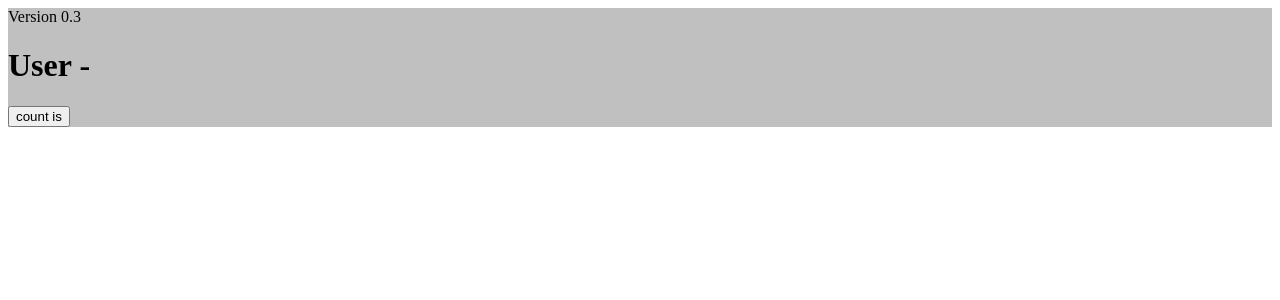
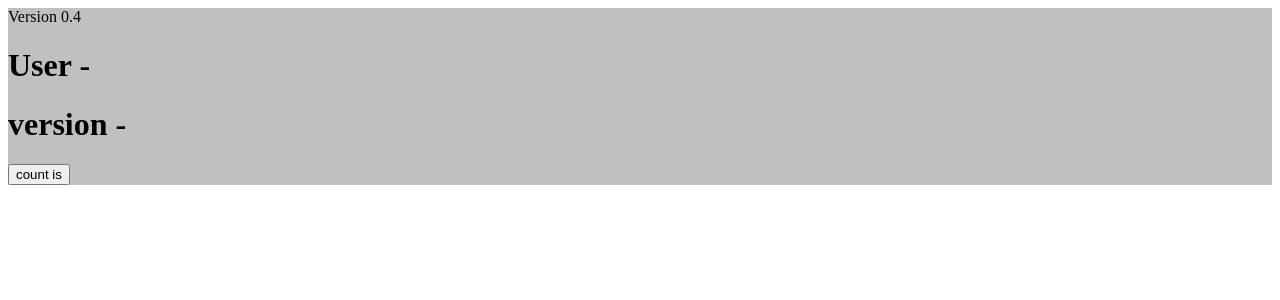
Before and after one commit to SerjioValentes/tg-web-app, a React (Vite) app: page / in a window 1280 px wide. Shown: the top 300 px of the page. Built offline with nearby package versions, Linux system fonts and the light colour scheme; the HTML template or start-up script is replaced by a standard one.

Commit message:
web app 1.2

```diff
--- a/src/App.tsx
+++ b/src/App.tsx
@@ -11,9 +11,10 @@ const onClose = () => {
   return (
     <div className="app-main">
       <div>
-       Version 0.3
+       Version 0.4
       </div>
-      <h1>User - {tg && tg.initDataUnsafe.user?.username}</h1>
+      <h1>User - {tg && tg.initDataUnsafe}</h1>
+      <h1>version - {tg && tg.version}</h1>
       <div className="card">
         <button onClick={onClose}>count is</button>
       </div>
```
